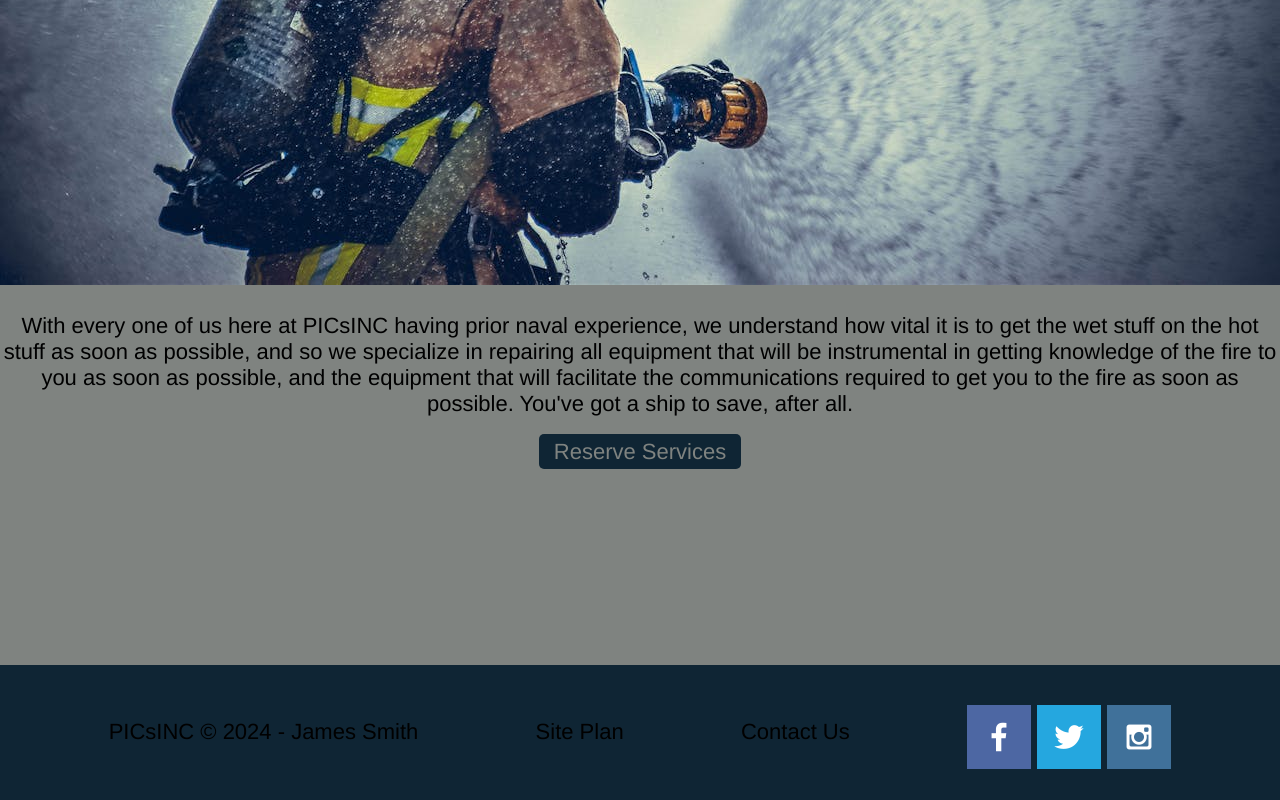
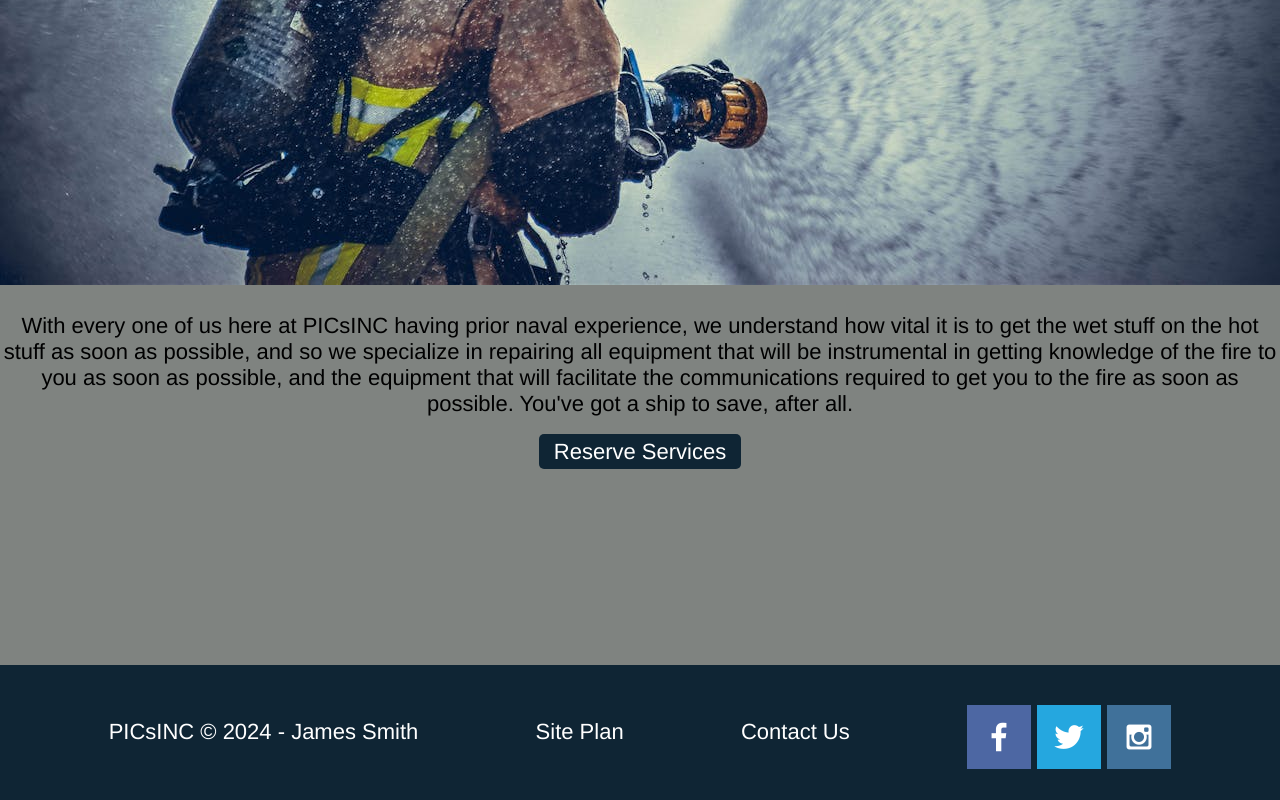
Before and after one commit to Smi15127/picsinc, a plain HTML site: page pws/homepage.html in a window 1280 px wide. Shown: the part 2036-2836 px from the top of the page. Drawn offline with Linux system fonts and the light colour scheme; a web font is replaced by a local one.

Commit message:
Changes made ICW feedback

```diff
--- a/pws/styles/styles.css
+++ b/pws/styles/styles.css
@@ -53,7 +53,7 @@ nav {
 .reserve{
     text-decoration: none;
     background-color: var(--primary-color);
-    color: var(--secondary-color);
+    color: var(--headline-color-on-color);
     padding: 5px 15px;
     margin-top: 15px;
     border-radius: 5px;
@@ -112,11 +112,11 @@ footer{
     align-items: center;
 }
 footer p{
-    color: var(--accent3-color);
+    color: var(--paragraph-color-on-color);
 }
 footer a{
     text-decoration: none;
-    color: var(--accent3-color);
+    color: var(--paragraph-color-on-color);
 }
 footer a:hover{
     color: var(--accent3-color);
```
